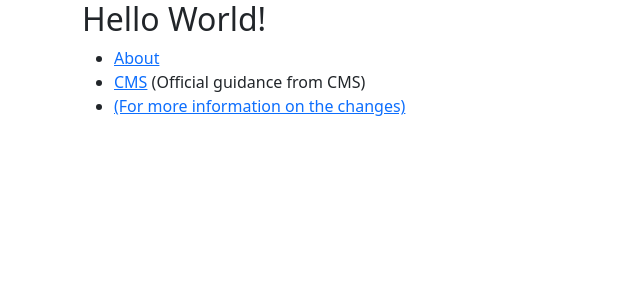
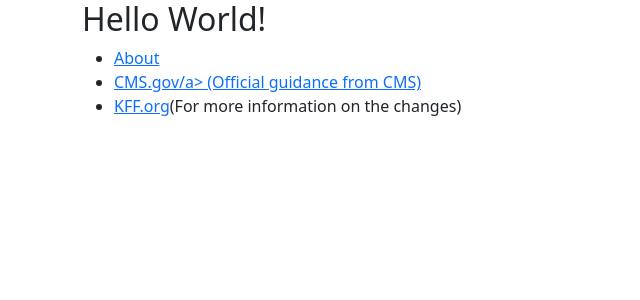
Before and after one commit to sc7914/Medicare-Part-D-App-2.0, a Flask app: page / in a window 1280 px wide. Shown: the top 300 px of the page, without its empty margins (0-640 px from the left). Run offline with Flask 3, Linux system fonts and the light colour scheme; some libraries are stand-ins or nearby versions.

Commit message:
Updated links

```diff
--- a/templates/index.html
+++ b/templates/index.html
@@ -6,8 +6,8 @@
           <h2>Hello World!</h2>
           <ul>
             <li><a href="/about">About</a></li>
-            <li><a href="https://www.cms.gov/inflation-reduction-act-and-medicare/part-d-improvements">CMS</a> (Official guidance from CMS)</li>
-            <li><a href="https://www.kff.org/medicare/issue-brief/changes-to-medicare-part-d-in-2024-and-2025-under-the-inflation-reduction-act-and-how-enrollees-will-benefit/">(For more information on the changes)</a></li>
+            <li><a href="https://www.cms.gov/inflation-reduction-act-and-medicare/part-d-improvements">CMS.gov/a> (Official guidance from CMS)</li>
+            <li><a href="https://www.kff.org/medicare/issue-brief/changes-to-medicare-part-d-in-2024-and-2025-under-the-inflation-reduction-act-and-how-enrollees-will-benefit/">KFF.org</a>(For more information on the changes)</a></li>
           </ul>
         </div>
       </div>
```
